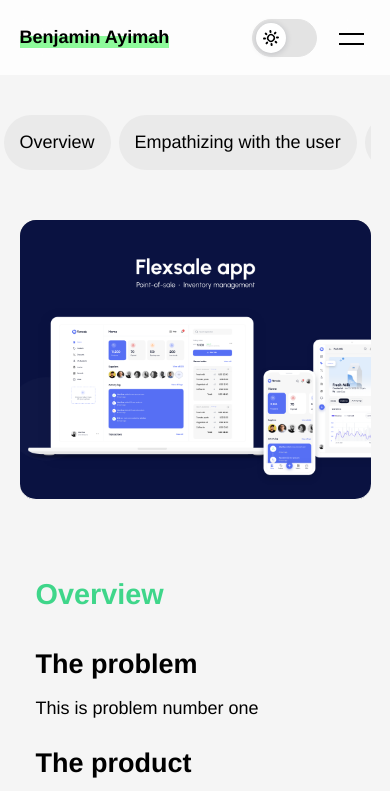
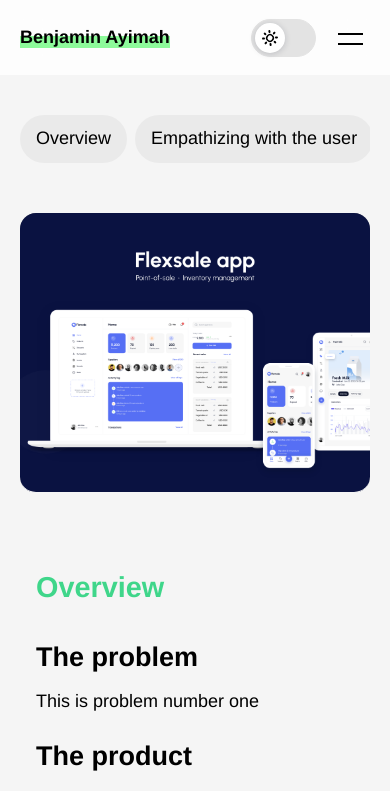
Before and after one commit to benjaminayimah/portfolio, a Vue app: page /project/1/Flexsale in a window 390 px wide. Shown: the top 791 px of the page. Built offline with nearby package versions, Linux system fonts and the light colour scheme.

Commit message:
commit 2023

```diff
--- a/src/assets/index.scss
+++ b/src/assets/index.scss
@@ -451,7 +451,8 @@ p{
         cursor: unset;
     }
     .top-hold, .section-wrapper{
-        width: 90%;
+        width: 100%;
+        padding: 0 20px;
     }
     .project-grid, .about-grid{
         display: flex;
--- a/src/views/DetailedPage.vue
+++ b/src/views/DetailedPage.vue
@@ -370,6 +370,7 @@ ul{
 
     li {
         height: 55px;
+        display: flex;
         &:hover a{
             background-color: #EAEAEA;
         }
@@ -452,24 +453,40 @@ h3{
 @media screen and (max-width: 990px){
     .main-body-flx{
         flex-direction: column;
+            .fx-shrink-0 {
+                display: flex;
+                overflow-x: auto;
+                position: sticky;
+                top: 80px;
+                &::-webkit-scrollbar {
+                    display: none;
+                    -ms-overflow-style: none;
+                    scrollbar-width: none;
+                }
+            }
         ul{
             // position: fixed;
             // top: 100px;
-            overflow-x: auto;
+            // overflow-x: auto;
             display: flex;
             gap: 8px;
-            li a {
-                white-space: nowrap;
-                background-color: #EAEAEA;
-                &:hover {
+            margin: 0;
+            li {
+                height: 48px;
+                a {
+                    white-space: nowrap;
                     background-color: #EAEAEA;
+                    &:hover {
+                        background-color: #EAEAEA;
+                    }
+
                 }
             }
-            &::-webkit-scrollbar {
-                display: none;
-                -ms-overflow-style: none;
-                scrollbar-width: none;
-            }
+            // &::-webkit-scrollbar {
+            //     display: none;
+            //     -ms-overflow-style: none;
+            //     scrollbar-width: none;
+            // }
         }
     }
 }
```
